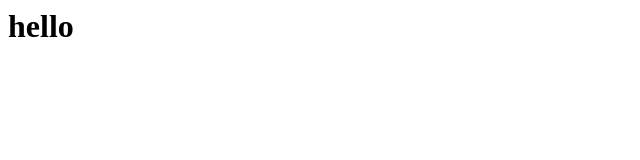
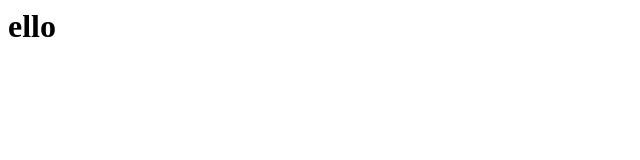
Before and after one commit to kis-ab/1234, a plain HTML site: page index.html in a window 1280 px wide. Shown: the full height of the page, 0-640 px from the left. Drawn offline with Linux system fonts and the light colour scheme.

Commit message:
our 2 comme

```diff
--- a/index.html
+++ b/index.html
@@ -1 +1 @@
-<h1>hello</h1>
+<h1>ello</h1>
```
